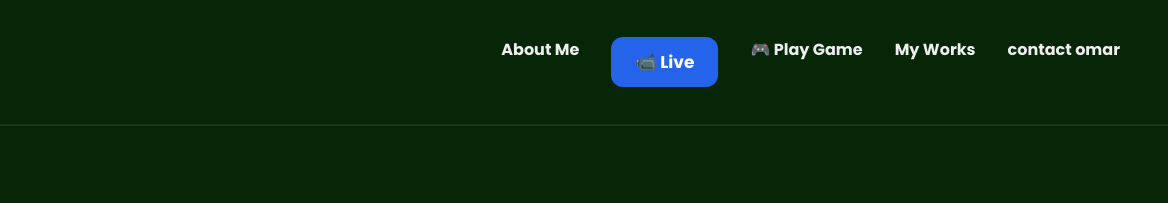
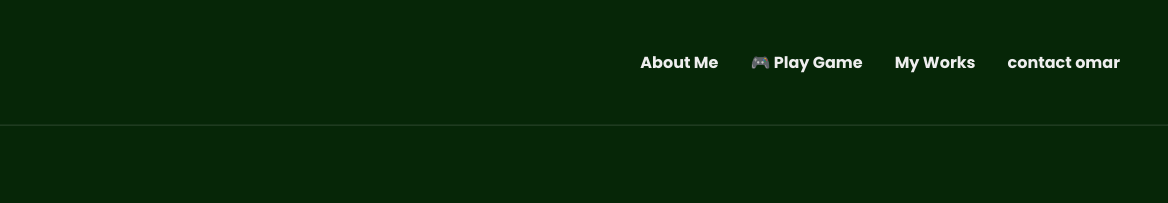
Before and after one commit to elakhdaromaaar-alt/projet-omar, a plain HTML site: page index.html in a window 1280 px wide. Shown: the top 203 px of the page, 112-1280 px from the left. Drawn offline with Linux system fonts and the light colour scheme.

Commit message:
Revert "color"
This reverts commit 5a2de98e820b34ee3efafa04b83af1e99b630bdc.

```diff
--- a/index.html
+++ b/index.html
@@ -23,28 +23,6 @@
         <nav class="navigation">
              <ul>
           <li><a href="#aboutMe">About Me</a></li>
-          <button onclick="openLiveOmar()" class="live-btn">
-  <span>📹</span> Live
-</button>
-
-<style>
-.live-btn {
-  background: #2563eb;
-  color: white;
-  padding: 12px 24px;
-  border: none;
-  border-radius: 12px;
-  font-size: 17px;
-  font-weight: bold;
-  cursor: pointer;
-  transition: 0.3s;
-}
-
-.live-btn:hover {
-  background: #1d4ed8;
-  transform: scale(1.05);
-}
-</style>
           <a href="game.html" class="game-link">
   🎮 Play Game
 </a>
```
